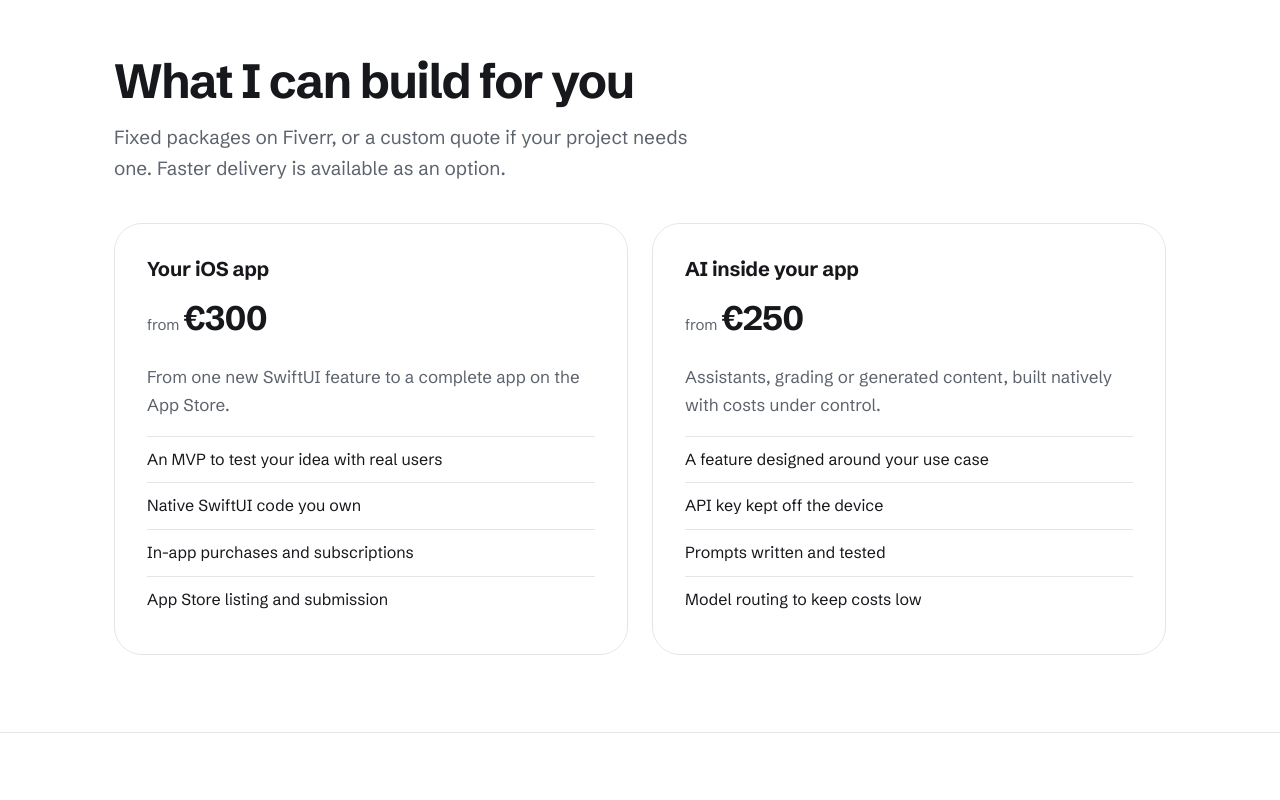
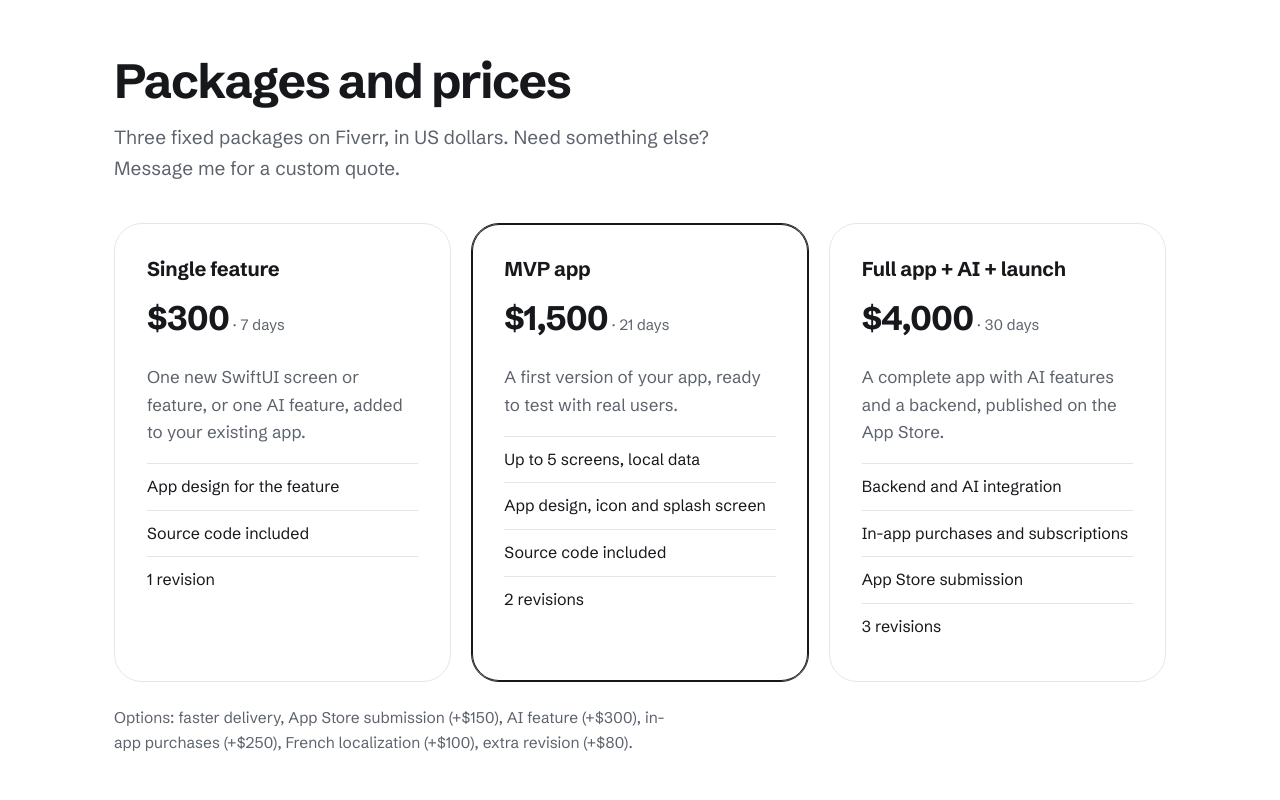
Before and after one commit to nathangiroud76-ai/nathan-portfolio, a plain HTML site: page index.html in a window 1280 px wide. Shown: the part 4200-5000 px from the top of the page. Drawn offline with nearby package versions, Linux system fonts and the light colour scheme.

Commit message:
Show the three Fiverr packages with current prices
Co-Authored-By: Claude Opus 5.5 <noreply@anthropic.com>
Claude-Session: https://claude.ai/code/session_01GNWCRpgVNMJxPAYwxCqaTM

```diff
--- a/index.html
+++ b/index.html
@@ -108,6 +108,8 @@ nav .in{display:flex;align-items:center;justify-content:space-between;gap:12px 2
 .sec h2{margin-bottom:16px}
 .intro{font-size:19px;color:var(--soft);max-width:52ch;margin-bottom:40px}
 .offers{display:grid;grid-template-columns:repeat(2,minmax(0,1fr));gap:24px}
+.offers.three{grid-template-columns:repeat(3,minmax(0,1fr));gap:20px}
+.offer.pop{border-color:var(--ink);box-shadow:inset 0 0 0 1px var(--ink)}
 .offer{border:1px solid var(--line);border-radius:28px;padding:32px}
 .offer .from{font-size:15px;color:var(--soft);margin:10px 0 18px}
 .offer .from b{font-size:34px;color:var(--ink);letter-spacing:-.03em;font-weight:700}
@@ -128,7 +130,7 @@ nav .in{display:flex;align-items:center;justify-content:space-between;gap:12px 2
 .end .pill.line{background:transparent;color:#fff}
 .foot{display:flex;flex-wrap:wrap;justify-content:space-between;gap:8px 24px;margin-top:72px;padding-top:24px;border-top:1px solid #2c3036;font-size:14px;color:#8d939c}
 
-@media(max-width:900px){.steps{grid-template-columns:repeat(2,minmax(0,1fr))}.can{grid-template-columns:repeat(2,minmax(0,1fr))}}
+@media(max-width:900px){.offers.three{grid-template-columns:minmax(0,1fr)}.steps{grid-template-columns:repeat(2,minmax(0,1fr))}.can{grid-template-columns:repeat(2,minmax(0,1fr))}}
 @media(max-width:820px){.hero,.split,.tur .split,.offers,.chart{grid-template-columns:minmax(0,1fr)}.tur .big{order:2}.duo{height:480px;max-width:520px;width:100%;justify-self:center}}
 @media(max-width:560px){.feat,.can,.steps{grid-template-columns:minmax(0,1fr)}.nl a:not(.pill){display:none}.duo{height:420px}.ph{width:190px}.rail figure{width:168px}.offer{padding:24px}}
 @media(prefers-reduced-motion:reduce){html{scroll-behavior:auto}.pill{transition:none}}
@@ -211,22 +213,29 @@ nav .in{display:flex;align-items:center;justify-content:space-between;gap:12px 2
 </section>
 
 <section class="in sec" id="services">
-  <h2>What I can build for you</h2>
-  <p class="intro">Fixed packages on Fiverr, or a custom quote if your project needs one. Faster delivery is available as an option.</p>
-  <div class="offers">
+  <h2>Packages and prices</h2>
+  <p class="intro">Three fixed packages on Fiverr, in US dollars. Need something else? Message me for a custom quote.</p>
+  <div class="offers three">
     <article class="offer">
-      <h3>Your iOS app</h3>
-      <div class="from">from <b>€300</b></div>
-      <p class="muted">From one new SwiftUI feature to a complete app on the App Store.</p>
-      <ul><li>An MVP to test your idea with real users</li><li>Native SwiftUI code you own</li><li>In-app purchases and subscriptions</li><li>App Store listing and submission</li></ul>
+      <h3>Single feature</h3>
+      <div class="from"><b>$300</b> · 7 days</div>
+      <p class="muted">One new SwiftUI screen or feature, or one AI feature, added to your existing app.</p>
+      <ul><li>App design for the feature</li><li>Source code included</li><li>1 revision</li></ul>
+    </article>
+    <article class="offer pop">
+      <h3>MVP app</h3>
+      <div class="from"><b>$1,500</b> · 21 days</div>
+      <p class="muted">A first version of your app, ready to test with real users.</p>
+      <ul><li>Up to 5 screens, local data</li><li>App design, icon and splash screen</li><li>Source code included</li><li>2 revisions</li></ul>
     </article>
     <article class="offer">
-      <h3>AI inside your app</h3>
-      <div class="from">from <b>€250</b></div>
-      <p class="muted">Assistants, grading or generated content, built natively with costs under control.</p>
-      <ul><li>A feature designed around your use case</li><li>API key kept off the device</li><li>Prompts written and tested</li><li>Model routing to keep costs low</li></ul>
+      <h3>Full app + AI + launch</h3>
+      <div class="from"><b>$4,000</b> · 30 days</div>
+      <p class="muted">A complete app with AI features and a backend, published on the App Store.</p>
+      <ul><li>Backend and AI integration</li><li>In-app purchases and subscriptions</li><li>App Store submission</li><li>3 revisions</li></ul>
     </article>
   </div>
+  <p class="muted" style="margin-top:24px;font-size:15.5px">Options: faster delivery, App Store submission (+$150), AI feature (+$300), in-app purchases (+$250), French localization (+$100), extra revision (+$80).</p>
 </section>
 
 <hr class="rule">
```
